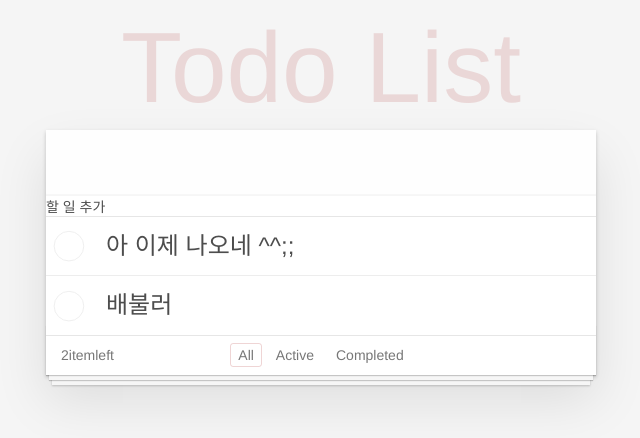
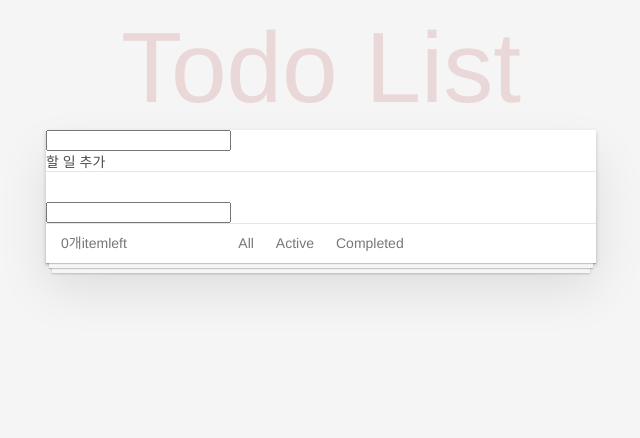
Before and after one commit to ireneworks/react-todo-mvc, a React (Create React App) app: page / in a window 1280 px wide. Shown: the top 438 px of the page, without its empty margins (319-959 px from the left). Built offline with nearby package versions, Linux system fonts and the light colour scheme.

Commit message:
update todo

```diff
--- a/src/App.js
+++ b/src/App.js
@@ -1,94 +1,35 @@
-import React, { useMemo, useState } from "react";
+import React from "react";
 import "./App.css";
 import Todo from "./components/Todo";
 import TodoForm from "./components/TodoForm";
 
 export default function App() {
-  const [todos, setTodos] = useState([
-    { id: 1, value: "아 이제 나오네 ^^;;", isCompleted: false },
-    { id: 2, value: "배불러", isCompleted: false },
-  ]);
-  const [filter, setFilter] = useState("all");
-
-  const computedTodos = useMemo(() => {
-    return todos.filter((todo) => {
-      if (filter === "active") {
-        return todo.isCompleted == false;
-      } else if (filter === "done") {
-        return todo.isCompleted == true;
-      } else {
-        return todo;
-      }
-    });
-  });
-
-  const onAdd = (value) => {
-    setTodos(todos.concat({ id: todos.length + 1, value, isCompleted: false }));
-  };
-
-  const onUpdate = (id, value, isCompleted) => {
-    setTodos(
-      todos.map((todo) => {
-        if (todo.id === id) {
-          return { ...todo, value, isCompleted };
-        } else {
-          return todo;
-        }
-      })
-    );
-  };
-  const onDelete = (id) => {
-    setTodos(todos.filter((todo) => todo.id !== id));
-  };
-
   return (
     <div className="todo-app">
       <header>
         <h1 className="todo-app__header">Todo List</h1>
-        <TodoForm onAdd={onAdd} />
+        <TodoForm />
       </header>
       <div className="todo-app__main">
         <ul className="todo-list">
-          {computedTodos.map((todo) => (
-            <Todo
-              key={todo.id}
-              todo={todo}
-              onUpdate={onUpdate}
-              onDelete={onDelete}
-            />
-          ))}
+          <Todo />
         </ul>
       </div>
       <footer className="footer">
         <span className="todo-count">
-          <strong>{computedTodos.length}</strong>
+          <strong>0개</strong>
           <span>item</span>
           left
         </span>
         <ul className="todo-filters">
           <li>
-            <a
-              className={`${filter === "all" ? "selected" : ""}`}
-              onClick={() => setFilter("all")}
-            >
-              All
-            </a>
+            <a>All</a>
           </li>
           <li>
-            <a
-              className={`${filter === "active" ? "selected" : ""}`}
-              onClick={() => setFilter("active")}
-            >
-              Active
-            </a>
+            <a>Active</a>
           </li>
           <li>
-            <a
-              className={`${filter === "done" ? "selected" : ""}`}
-              onClick={() => setFilter("done")}
-            >
-              Completed
-            </a>
+            <a>Completed</a>
           </li>
         </ul>
       </footer>
--- a/src/components/Todo.jsx
+++ b/src/components/Todo.jsx
@@ -1,60 +1,14 @@
-import React, { useEffect, useRef, useState } from "react";
+import React from "react";
 
-function Todo({ todo, onUpdate, onDelete }) {
-  const [value, setValue] = useState(todo.value);
-  const [mode, setMode] = useState("view");
-  const inputEl = useRef(null);
-  useEffect(() => {
-    if (mode === "edit") {
-      inputEl.current.focus();
-    }
-  }, [mode]);
+function Todo() {
   return (
-    <li className={`todo-item ${todo.isCompleted ? "completed" : ""}`}>
-      <button
-        className="toggle"
-        onClick={() => {
-          onUpdate(todo.id, todo.value, !todo.isCompleted);
-        }}
-      />
-      {mode === "view" && (
-        <div className="todo-item__view">
-          <div
-            className="todo-item__view__text"
-            onDoubleClick={() => {
-              setMode("edit");
-            }}
-          >
-            {todo.value}
-          </div>
-          <button
-            className="todo-item__destroy"
-            onClick={() => {
-              onDelete(todo.id);
-            }}
-          />
-        </div>
-      )}
-      {mode === "edit" && (
-        <input
-          type="text"
-          className="todo-item__edit"
-          value={value}
-          ref={inputEl}
-          onChange={(e) => {
-            setValue(e.target.value);
-          }}
-          onBlur={() => {
-            setMode("view");
-          }}
-          onKeyPress={(e) => {
-            if (e.charCode === 13) {
-              onUpdate(todo.id, value, todo.isCompleted);
-              setMode("view");
-            }
-          }}
-        />
-      )}
+    <li>
+      <button />
+      <div className="todo-item__view">
+        <div className="todo-item__view__text"></div>
+        <button />
+      </div>
+      <input type="text" className="todo-item__edit" />
     </li>
   );
 }
--- a/src/components/TodoForm.jsx
+++ b/src/components/TodoForm.jsx
@@ -1,31 +1,10 @@
-import React, { useState } from "react";
+import React from "react";
 
-export default function TodoForm({ onAdd }) {
-  const [value, setValue] = useState();
-
-  const onChange = (e) => {
-    setValue(e.target.value);
-  };
-
-  const onClick = () => {
-    onAdd(value);
-    setValue("");
-  };
-
+export default function TodoForm() {
   return (
     <>
-      <input
-        type="text"
-        onChange={onChange}
-        onKeyPress={(e) => {
-          if (e.charCode === 13) {
-            onClick();
-          }
-        }}
-        value={value}
-        className="todo-app__new-todo"
-      />
-      <button onClick={onClick}>할 일 추가</button>
+      <input />
+      <button>할 일 추가</button>
     </>
   );
 }
```
